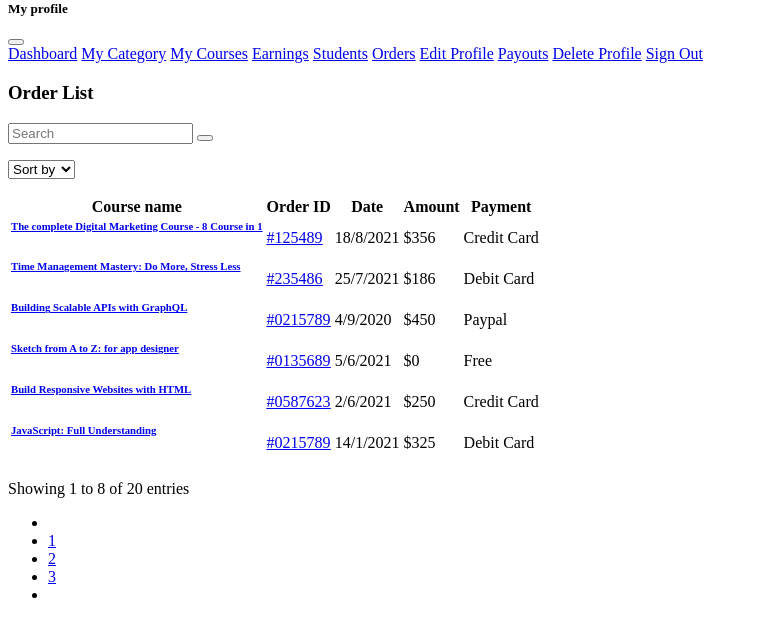
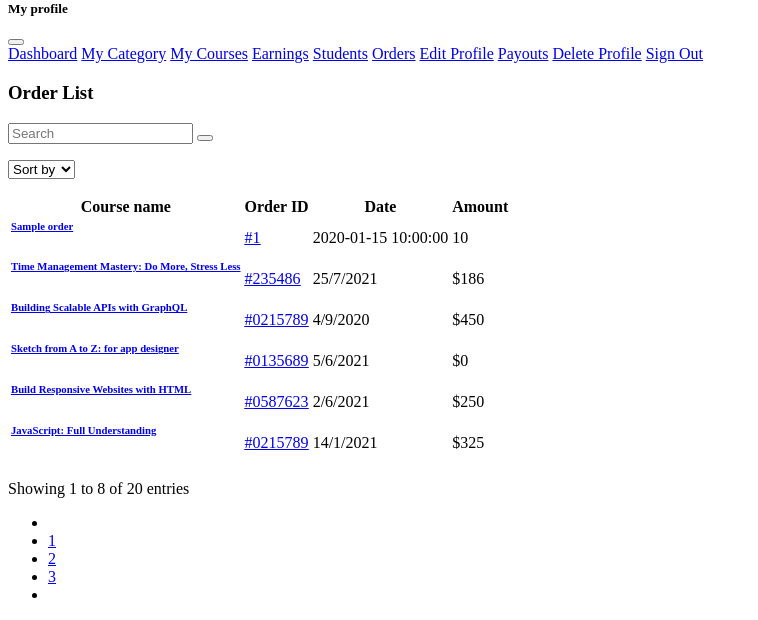
Before and after one commit to Phanit-Chea/G14-Elearning, a PHP site: template views/trainers/trainer_manage_orders.view.php in a window 1280 px wide. Shown: the part 3017-3637 px from the top of the page, without its empty margins (0-758 px from the left). Run offline with PHP 8.4, Linux system fonts and the light colour scheme; the template is opened without the code that fills it: most values are stand-ins (such as "Sample title", 1, 10 or a date in 2020).

Commit message:
[feat] trainer display order #EL-98

```diff
--- a/controllers/trainers/trainer_manage_orders.controller.php
+++ b/controllers/trainers/trainer_manage_orders.controller.php
@@ -1,3 +1,6 @@
 <?php
+require("database/database.php");
+require("models/trainer.model.php");
+$orders = get_orders();
 require ("views/trainers/trainer_manage_orders.view.php");
 ?>
--- a/views/trainers/trainer_manage_orders.view.php
+++ b/views/trainers/trainer_manage_orders.view.php
@@ -365,10 +365,8 @@
                                             <a class="list-group-item" href="/trainer_manage_earning"><i class="bi bi-graph-up fa-fw me-2"></i>Earnings</a>
                                             <a class="list-group-item active" href="/trainer_manage_students"><i class="bi bi-people fa-fw me-2"></i>Students</a>
                                             <a class="list-group-item" href="/trainer_manage_orders"><i class="bi bi-folder-check fa-fw me-2"></i>Orders</a>
-
                                             <a class="list-group-item" href="instructor-edit-profile.html"><i class="bi bi-pencil-square fa-fw me-2"></i>Edit Profile</a>
                                             <a class="list-group-item" href="/trainer_manage_payout"><i class="bi bi-wallet2 fa-fw me-2"></i>Payouts</a>
-
                                             <a class="list-group-item" href="instructor-delete-account.html"><i class="bi bi-trash fa-fw me-2"></i>Delete Profile</a>
                                             <a class="list-group-item text-danger bg-danger-soft-hover" href="sign-in.html"><i class="fas fa-sign-out-alt fa-fw me-2"></i>Sign
                                                 Out</a>
@@ -431,38 +429,32 @@
                                                 <th scope="col" class="border-0">Order ID</th>
                                                 <th scope="col" class="border-0">Date</th>
                                                 <th scope="col" class="border-0">Amount</th>
-                                                <th scope="col" class="border-0 rounded-end">Payment</th>
+                                                <!-- <th scope="col" class="border-0 rounded-end">Payment</th> -->
                                             </tr>
                                         </thead>
 
                                         <!-- Table body START -->
                                         <tbody>
-                                            <!-- Table item -->
+                                            <?php
+                                            foreach ($orders as $order)
+
+                                            ?>
+
                                             <tr>
-                                                <!-- Table data -->
+
                                                 <td>
-                                                    <h6 class="mt-2 mt-lg-0 mb-0"><a href="#">The complete Digital
-                                                            Marketing Course - 8 Course in 1</a></h6>
+                                                    <h6 class="mt-2 mt-lg-0 mb-0"><a href="#"><?php echo $order['course_name']; ?></a></h6>
                                                 </td>
 
                                                 <!-- Table data -->
                                                 <td class="text-center text-sm-start text-primary-hover">
-                                                    <a href="#" class="text-body"><u>#125489</u></a>
+                                                    <a href="#" class="text-body"><u>#<?php echo $order['order_id']; ?></u></a>
                                                 </td>
+                                                <td><?php echo $order['date']; ?></td>
+                                                <td><?php echo $order['amount']; ?></td>
 
-                                                <!-- Table data -->
-                                                <td>18/8/2021</td>
-
-                                                <!-- Table data -->
-                                                <td>$356</td>
-
-                                                <!-- Table data -->
-                                                <td>Credit Card</td>
                                             </tr>
-
-                                            <!-- Table item -->
                                             <tr>
-                                                <!-- Table data -->
                                                 <td>
                                                     <h6 class="mt-2 mt-lg-0 mb-0"><a href="#">Time Management Mastery:
                                                             Do More, Stress Less</a></h6>
@@ -472,14 +464,15 @@
                                                     <a href="#" class="text-body"><u>#235486</u></a>
                                                 </td>
 
-                                                <!-- Table data -->
+
+
                                                 <td>25/7/2021</td>
 
-                                                <!-- Table data -->
+
                                                 <td>$186</td>
 
                                                 <!-- Table data -->
-                                                <td>Debit Card</td>
+                                                <!-- <td>Debit Card</td> -->
                                             </tr>
 
                                             <!-- Table item -->
@@ -501,7 +494,7 @@
                                                 <td>$450</td>
 
                                                 <!-- Table data -->
-                                                <td>Paypal</td>
+                                                <!-- <td>Paypal</td> -->
                                             </tr>
 
                                             <!-- Table item -->
@@ -523,7 +516,7 @@
                                                 <td>$0</td>
 
                                                 <!-- Table data -->
-                                                <td>Free</td>
+                                                <!-- <td>Free</td> -->
                                             </tr>
 
                                             <!-- Table item -->
@@ -545,7 +538,7 @@
                                                 <td>$250</td>
 
                                                 <!-- Table data -->
-                                                <td>Credit Card</td>
+                                                <!-- <td>Credit Card</td> -->
                                             </tr>
 
                                             <!-- Table item -->
@@ -567,7 +560,7 @@
                                                 <td>$325</td>
 
                                                 <!-- Table data -->
-                                                <td>Debit Card</td>
+                                                <!-- <td>Debit Card</td> -->
                                             </tr>
                                         </tbody>
                                         <!-- Table body END -->
```
Also changed, not shown: models/trainer.model.php (+8 -0 lines).
